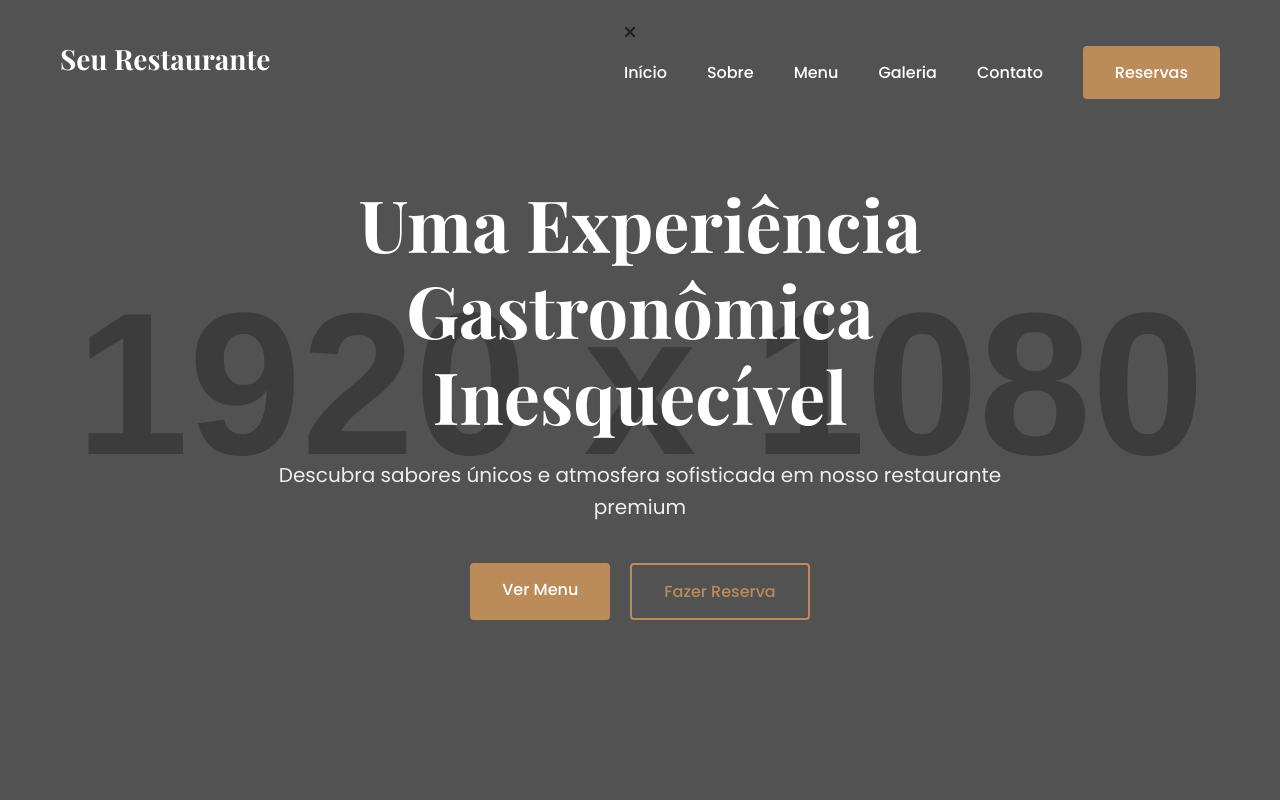
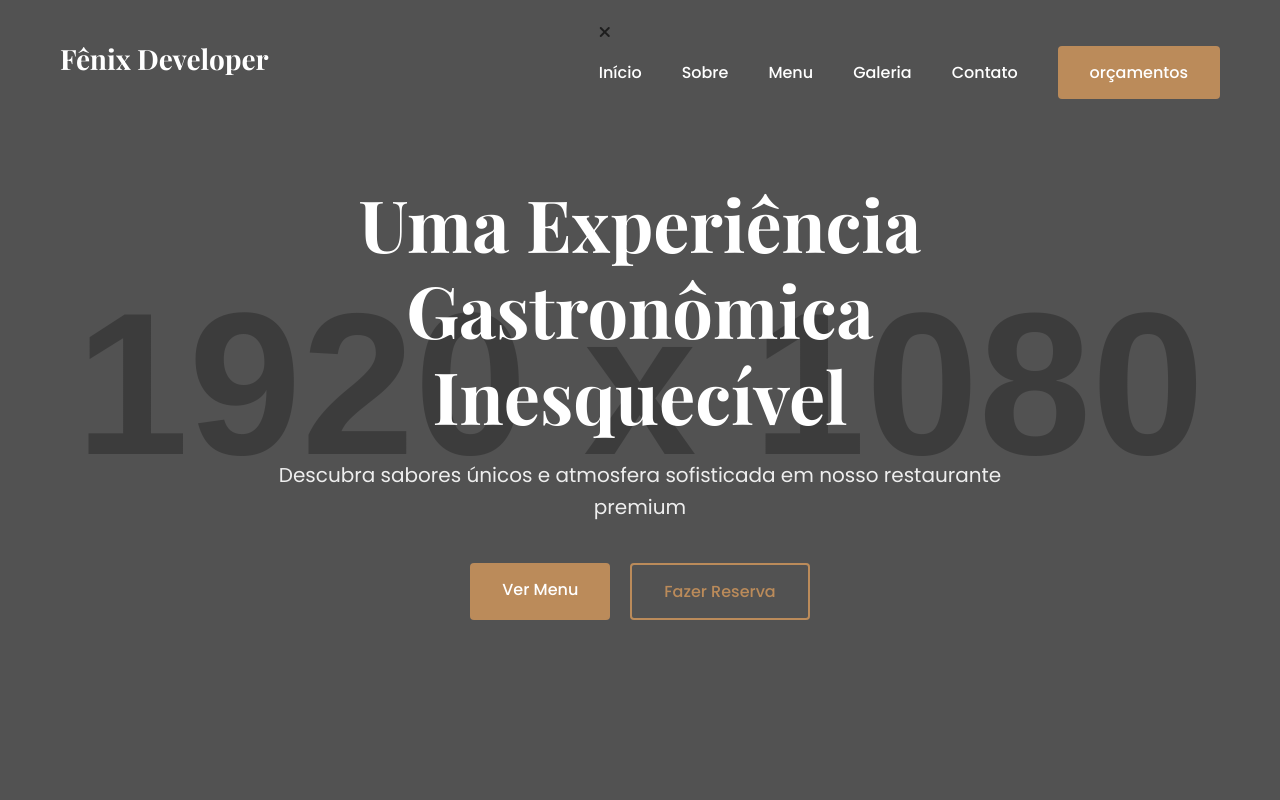
Before and after one commit to fenixoficialdeveloper-spec/fenix.developer, a plain HTML site: page index.html in a window 1280 px wide. Shown: the top 800 px of the page. Drawn offline with nearby package versions, Linux system fonts and the light colour scheme; placeholder pictures from the web are drawn by us; a web font is replaced by a local one.

Commit message:
git push -u origin main

```diff
--- a/index.html
+++ b/index.html
@@ -3,7 +3,7 @@
 <head>
     <meta charset="UTF-8">
     <meta name="viewport" content="width=device-width, initial-scale=1.0">
-    <title>Seu Restaurante - Experiência Gastronômica Premium</title>
+    <title>Seu site no alge </title>
     <link rel="stylesheet" href="https://cdnjs.cloudflare.com/ajax/libs/font-awesome/6.4.0/css/all.min.css">
     <link rel="preconnect" href="https://fonts.googleapis.com">
     <link rel="preconnect" href="https://fonts.gstatic.com" crossorigin>
@@ -16,7 +16,7 @@
     <header class="header">
         <div class="container">
             <div class="header-inner">
-                <a href="#" class="logo">Seu Restaurante</a>
+                <a href="#" class="logo">Fênix Developer</a>
 
                 <div class="mobile-toggle">
                     <i class="fas fa-bars"></i>
@@ -33,7 +33,7 @@
                         <li><a href="#menu" class="nav-link">Menu</a></li>
                         <li><a href="#gallery" class="nav-link">Galeria</a></li>
                         <li><a href="#contact" class="nav-link">Contato</a></li>
-                        <li><a href="#reservation" class="btn">Reservas</a></li>
+                        <li><a href="#reservation" class="btn">orçamentos</a></li>
                     </ul>
                 </nav>
             </div>
```
